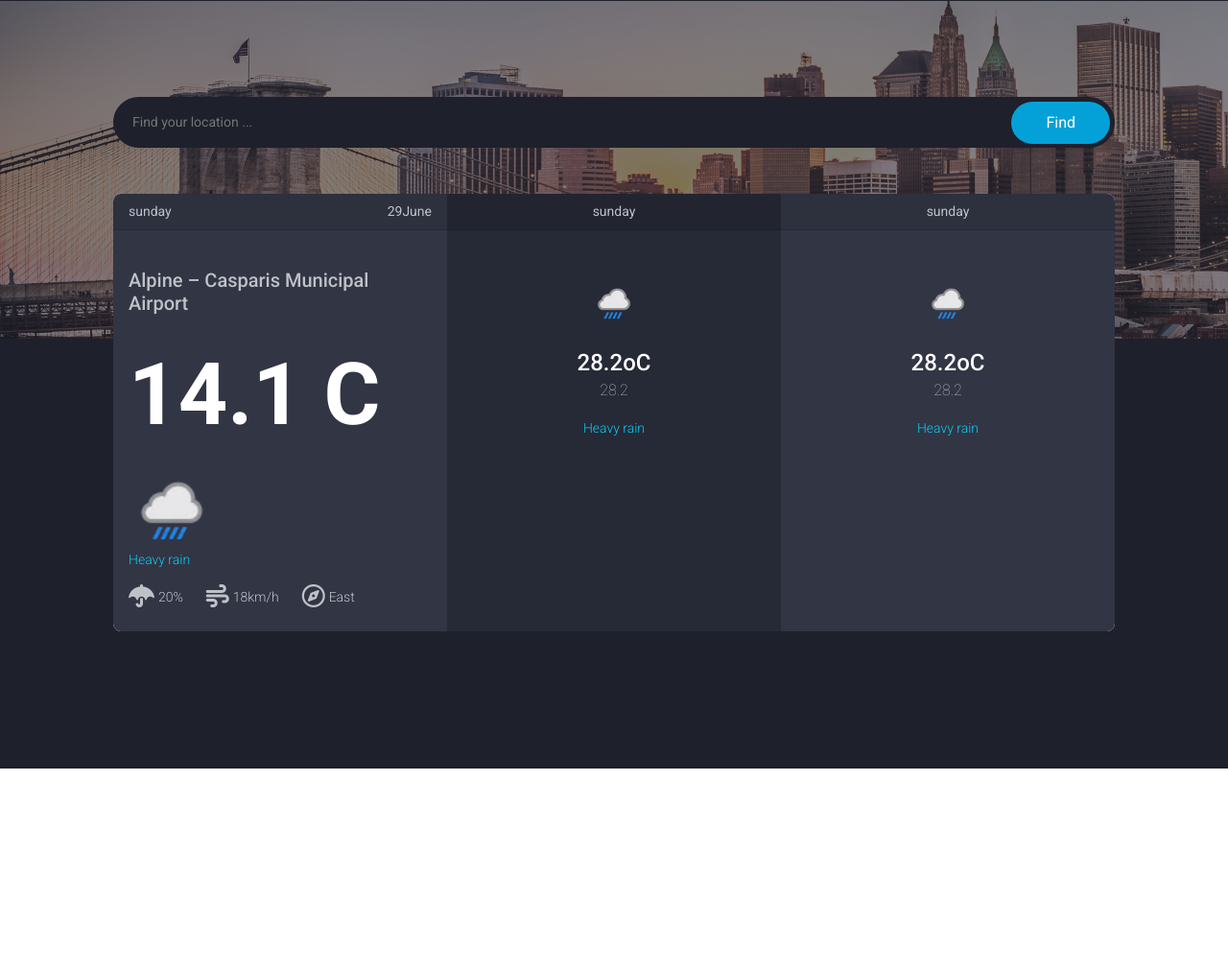
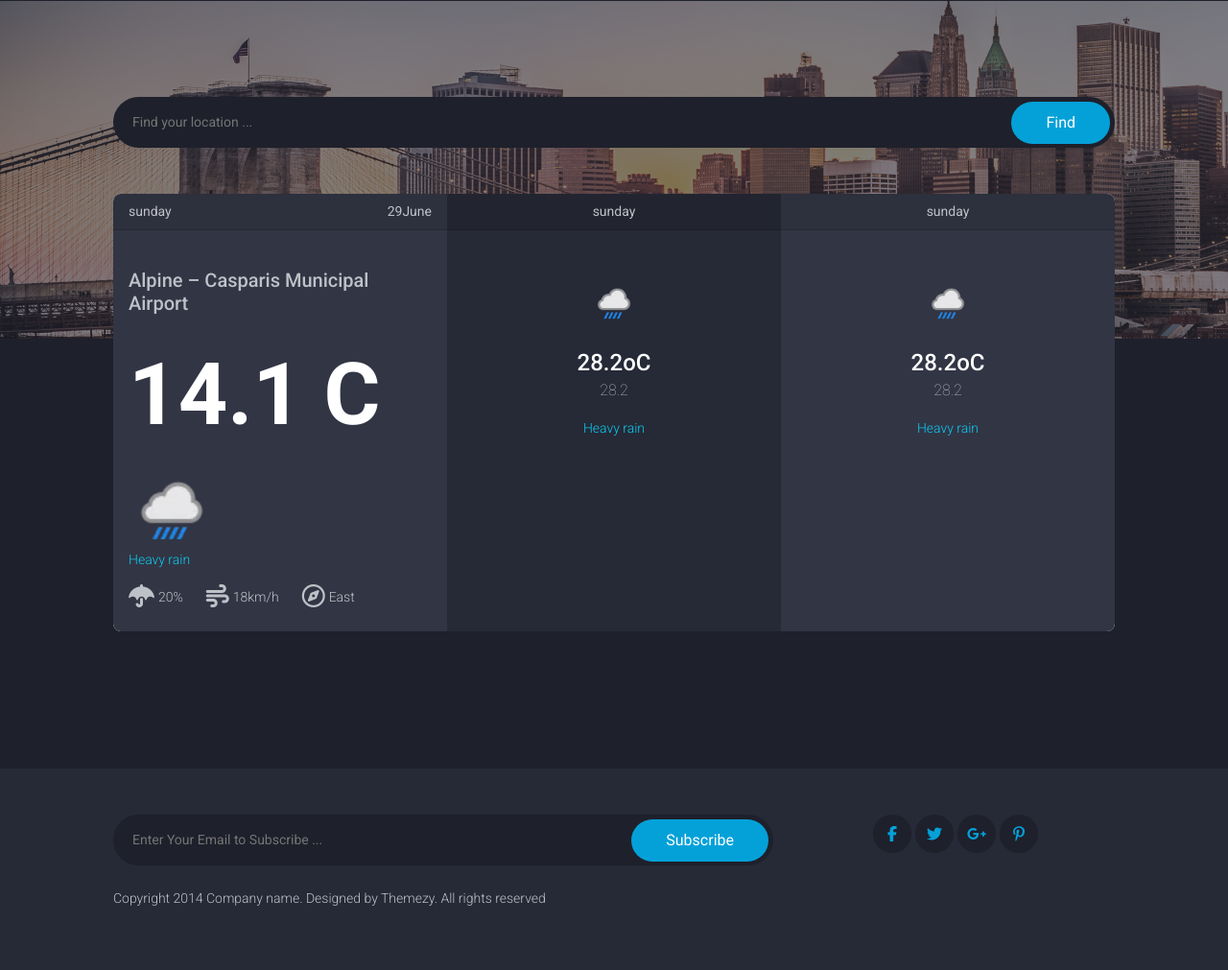
Before and after one commit to FaresElabasery/Weather-website, a plain HTML site: page index.html in a window 1280 px wide. Shown: the part 133-1144 px from the top of the page at 96% size. Before the commit the page ends 934 px from the top, so only its background shows below. Drawn offline with Linux system fonts and the light colour scheme.

Commit message:
Feat: add footer

```diff
--- a/css/main.css
+++ b/css/main.css
@@ -70,11 +70,6 @@ body {
 .navbar-container {
     background-color: var(--primary-color);
     padding: 30px 0;
-}
-
-.img-container {
-    width: 64px;
-    height: 38px;
 }
 
 .navbar-nav .nav-link.active,
@@ -185,7 +180,7 @@ body {
     background-color: var(--secondary-color-hover);
 }
 
-.main-container input {
+input {
     padding-inline: 20px;
     background-color: var(--primary-color);
     border: none;
@@ -193,3 +188,21 @@ body {
     font-size: 14px;
     color: var(--font-color);
 }
+
+/* footer */
+.img-container {
+    width: 40px;
+    height: 40px;
+    border-radius: 50%;
+    color: var(--secondary-color);
+    background-color: var(--primary-color);
+    display: flex;
+    justify-content: center;
+    align-items: center;
+    transition: all 0.3s ease-in-out;
+}
+
+.img-container:hover {
+    color: var(--font-color);
+    background-color: var(--secondary-color);
+}
--- a/index.html
+++ b/index.html
@@ -20,9 +20,7 @@
             <nav class="navbar navbar-expand-lg navbar-dark">
                 <div class="container-fluid">
                     <a class="navbar-brand d-flex align-items-center justify-content-center gap-2" href="#">
-                        <div class="img-container">
-                            <img src="images/logo.png" alt="logo " class="w-100">
-                        </div>
+                        <img src="images/logo.png" alt="logo " width="64" height="38">
                         <div class="d-flex flex-column justify-content-start">
                             <p class="fs-6 fw-bold mb-1">Weather</p>
                             <h6 class="fw-lighter fs-10">tagline goes here</h6>
@@ -108,8 +106,8 @@
                                 <img src="images/weather-icon.png" alt="weather icon" class="m-auto" width="48px"
                                     height="48px">
                                 <h4 class="text-white mt-4 mb-0">28.2oC</h>
-                                <h6 class="fw-lighter  ">28.2</h6>
-                                <span class="fw-light fs-14 text-info mt-2">Heavy rain</span>
+                                    <h6 class="fw-lighter  ">28.2</h6>
+                                    <span class="fw-light fs-14 text-info mt-2">Heavy rain</span>
                             </div>
 
                         </div>
@@ -126,8 +124,8 @@
                                 <img src="images/weather-icon.png" alt="weather icon" class="m-auto" width="48px"
                                     height="48px">
                                 <h4 class="text-white mt-4 mb-0">28.2oC</h>
-                                <h6 class="fw-lighter  ">28.2</h6>
-                                <span class="fw-light fs-14 text-info mt-2">Heavy rain</span>
+                                    <h6 class="fw-lighter  ">28.2</h6>
+                                    <span class="fw-light fs-14 text-info mt-2">Heavy rain</span>
                             </div>
 
                         </div>
@@ -137,6 +135,39 @@
             </div>
         </div>
     </main>
+    <footer class="py-5 bg-card2">
+        <div class="container px-lg-5">
+            <div class="row gy-3">
+                <div class="col-lg-8">
+                    <div class="position-relative rounded-pill">
+                        <input type="search" placeholder="Enter Your Email to Subscribe ..."
+                            class="w-100 rounded-pill p py-3 border-0" aria-label="Search">
+                        <button class="find-btn">Subscribe</button>
+                    </div>
+                </div>
+                <div class="col-lg-4">
+                    <div class="d-flex align-items-center justify-content-center gap-1 ">
+                        <div class="img-container">
+                            <i class="fa-brands fa-facebook-f"></i>
+                        </div>
+                        <div class="img-container">
+                            <i class="fa-brands fa-twitter"></i>
+                        </div>
+                        <div class="img-container">
+                            <i class="fa-brands fa-google-plus-g"></i>
+                        </div>
+                        <div class="img-container">
+                            <i class="fa-brands fa-pinterest-p"></i>
+                        </div>
+                    </div>
+                </div>
+            </div>
+            <div>
+                <p class="fs-14 fw-light font-secondary mt-4">Copyright 2014 Company name. Designed by Themezy. All
+                    rights reserved</p>
+            </div>
+        </div>
+    </footer>
     <!--  js -->
     <script src="js/index.js"></script>
     <!-- bootstrap js -->
```
